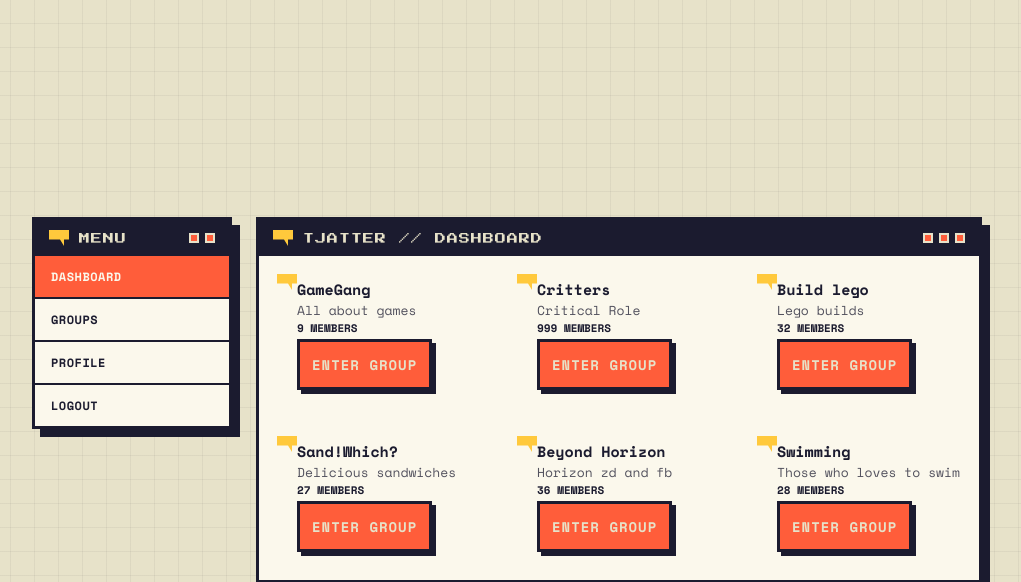
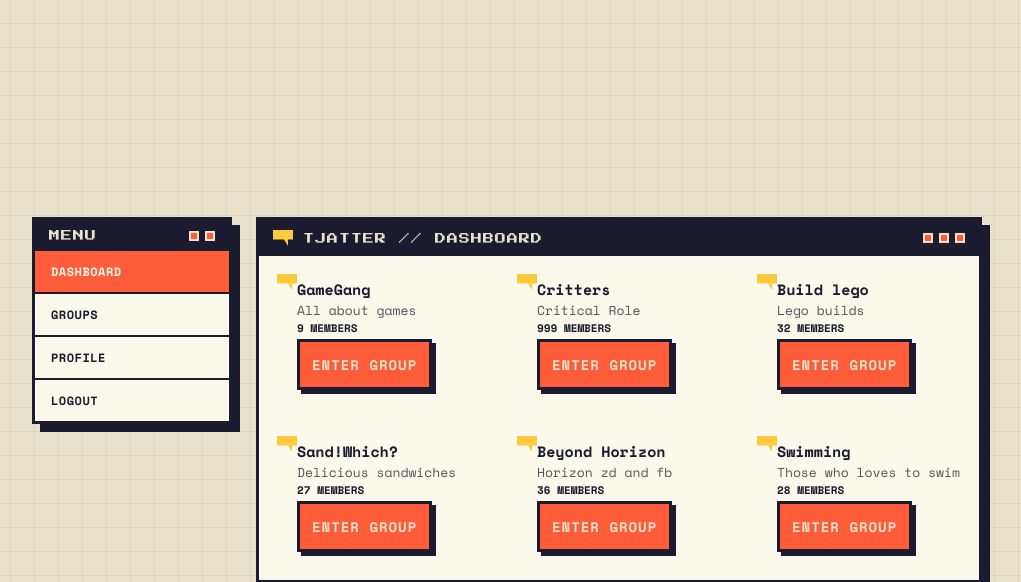
Before and after one commit to Augustlyden/tjatter, a PHP site: page /dashboard.php in a window 1280 px wide. Shown: the top 582 px of the page, without its empty margins (133-1154 px from the left). Run offline with PHP 8.4, Linux system fonts and the light colour scheme.

Commit message:
fix: remove unnecessary pixel bubble from sidebar menu

```diff
--- a/html/sidebar.php
+++ b/html/sidebar.php
@@ -11,7 +11,6 @@
 
 <aside class="sidebar">
   <div class="window-titlebar">
-    <span class="pixel-bubble"></span>
     MENU
     <div class="window-controls">
       <span></span><span></span>
```
